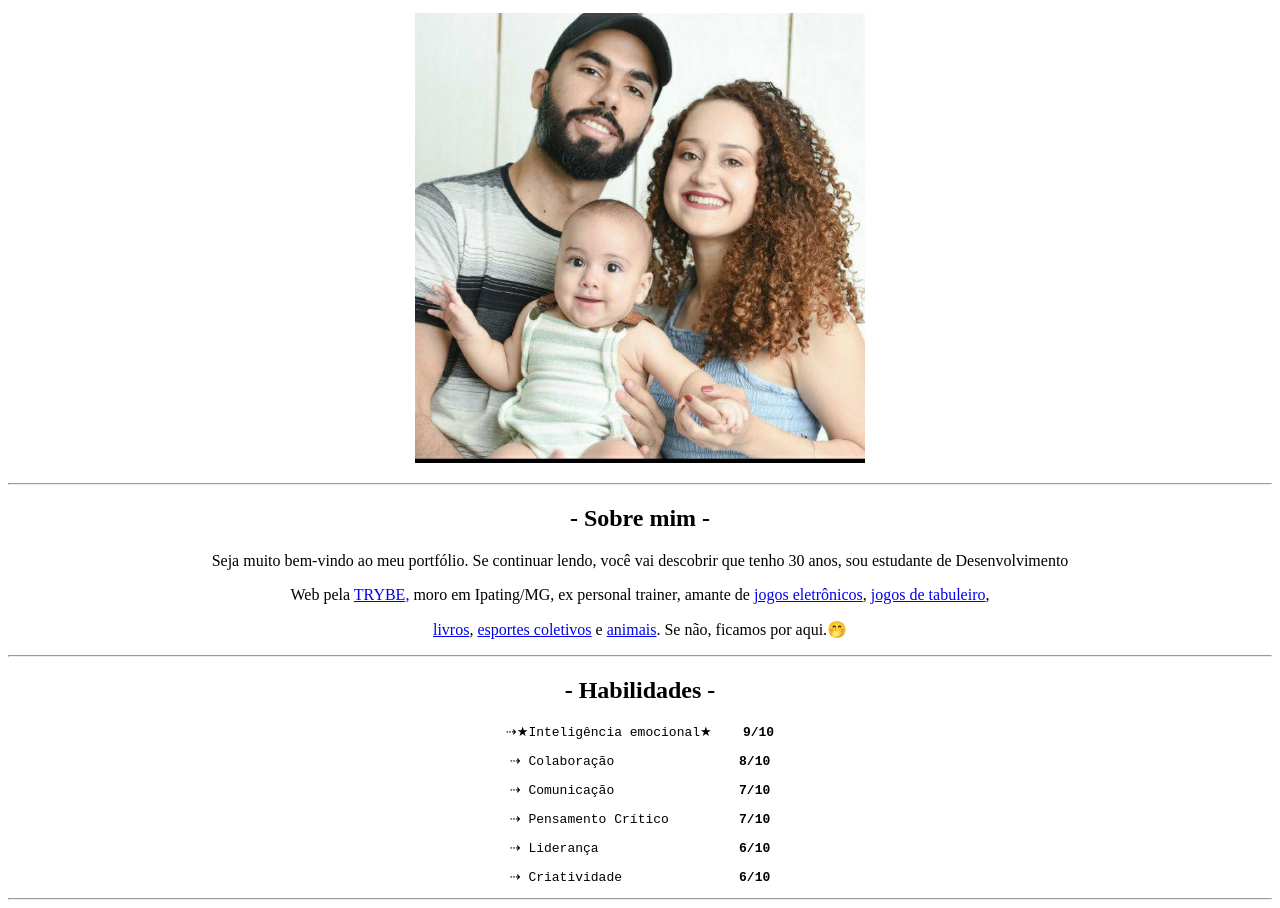
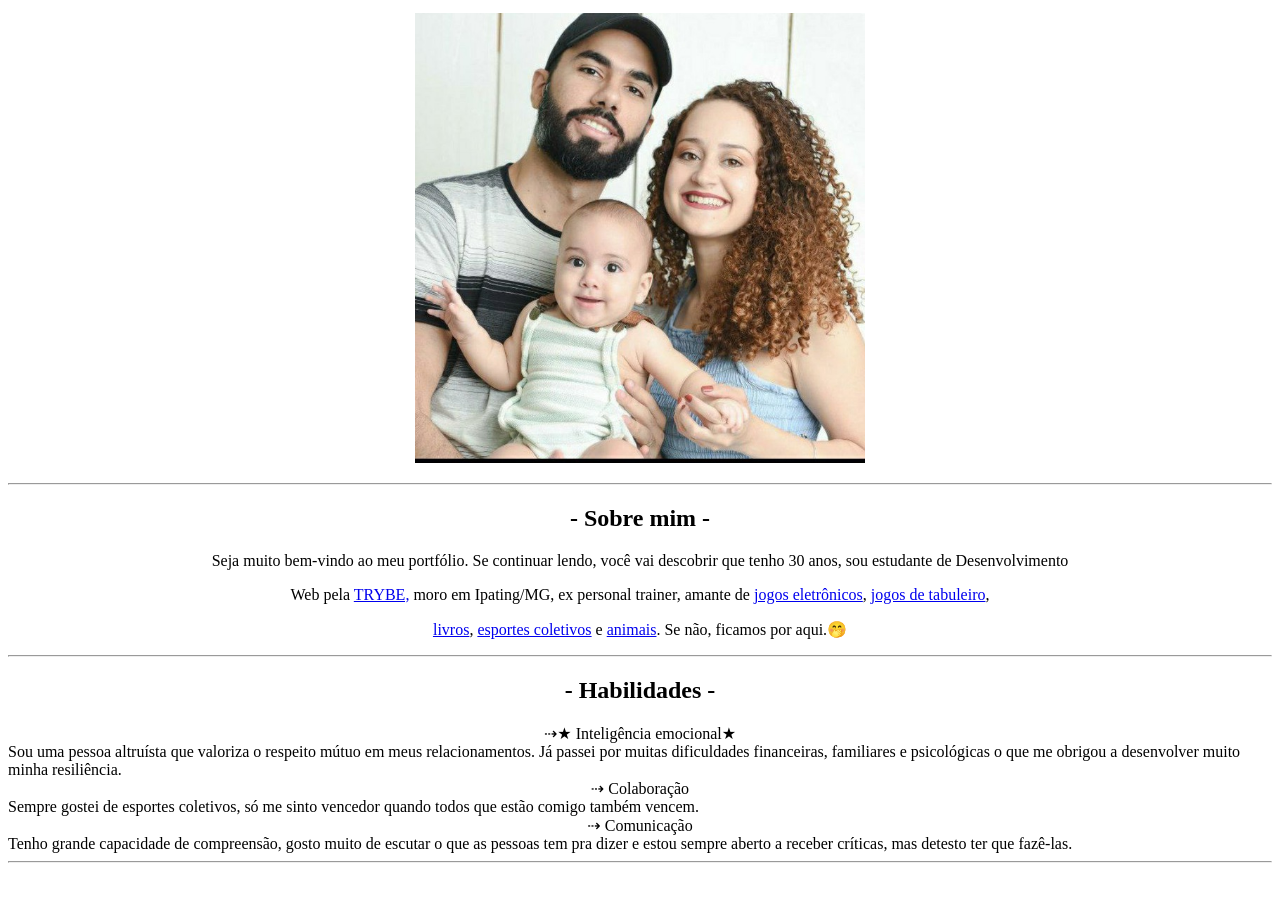
Before and after one commit to renanbigm/renanbigm.github.io, a plain HTML site: page index.html in a window 1280 px wide. Shown: the part 99-1007 px from the top of the page. After the commit the page ends 970 px from the top, so only its background shows below. Drawn offline with Linux system fonts and the light colour scheme.

Commit message:
att port

```diff
--- a/index.html
+++ b/index.html
@@ -26,12 +26,14 @@ com.br/wp-content/uploads/2019/12/cao-e-cavalo.jpg" target="_blank"> animais</a>
 
     <hr>
     <center><h2 id="habilidades">- Habilidades -</h2></center>
-    <center><pre>&#8674&#9733Inteligência emocional&#9733<strong>    9/10</strong></pre></center>
-    <center><pre>&#8674 Colaboração<strong>                8/10</strong></pre></center>
-    <center><pre>&#8674 Comunicação<strong>                7/10</strong></pre></center>
-    <center><pre>&#8674 Pensamento Crítico<strong>         7/10</strong></pre></center>
-    <center><pre>&#8674 Liderança<strong>                  6/10</strong></pre></center>
-    <center><pre>&#8674 Criatividade<strong>               6/10</strong></pre></center>
+    <center>&#8674&#9733 Inteligência emocional&#9733</center>
+    Sou uma pessoa altruísta que valoriza o respeito mútuo em meus relacionamentos. Já passei por muitas
+    dificuldades financeiras, familiares e psicológicas o que me obrigou a desenvolver muito minha resiliência.
+    <center>&#8674 Colaboração<strong>                </strong></center>
+    Sempre gostei de esportes coletivos, só me sinto vencedor quando todos que estão comigo também vencem.
+    <center>&#8674 Comunicação<strong>                </strong></center>
+    Tenho grande capacidade de compreensão, gosto muito de escutar o que as pessoas tem pra dizer e estou sempre
+    aberto a receber críticas, mas detesto ter que fazê-las.
     <hr>
 
 </body>
```
